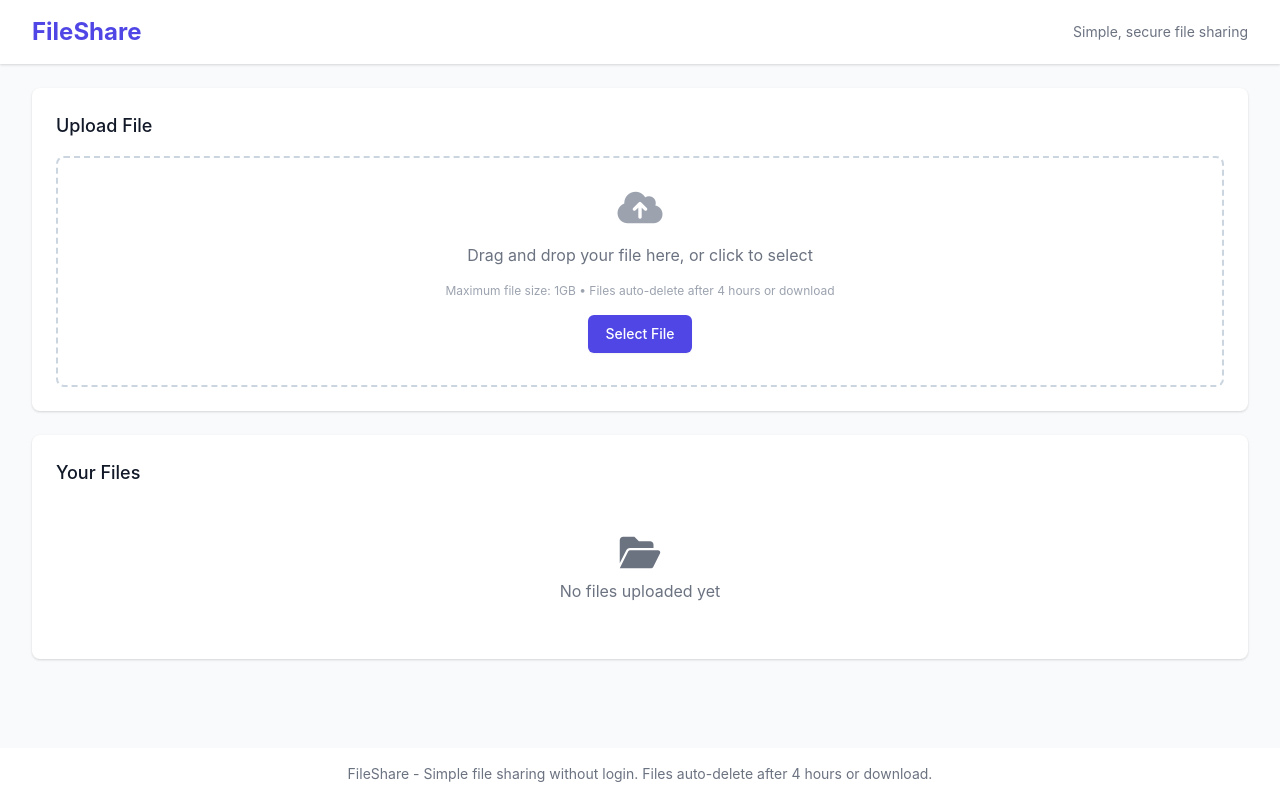
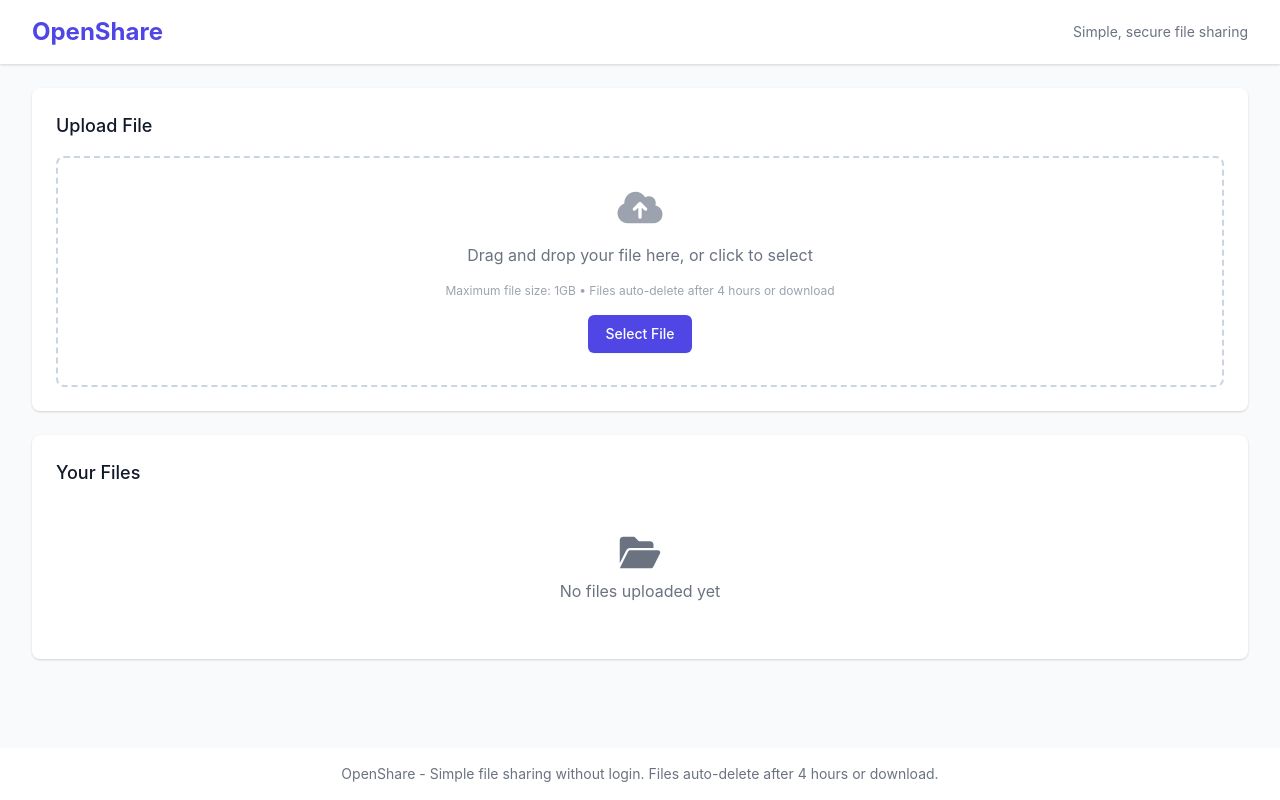
Before and after one commit to thisisjoyjacob/openshare, a plain HTML site: page public/index.html in a window 1280 px wide. Drawn offline with nearby package versions, Linux system fonts and the light colour scheme; no server answers.

Commit message:
OpenShare >> FileShare

```diff
--- a/public/index.html
+++ b/public/index.html
@@ -3,7 +3,7 @@
 <head>
     <meta charset="UTF-8">
     <meta name="viewport" content="width=device-width, initial-scale=1.0">
-    <title>FileShare - Simple File Sharing</title>
+    <title>OpenShare - Simple File Sharing</title>
     <link rel="stylesheet" href="https://cdn.jsdelivr.net/npm/tailwindcss@2.2.19/dist/tailwind.min.css">
     <link rel="stylesheet" href="https://cdnjs.cloudflare.com/ajax/libs/font-awesome/6.0.0-beta3/css/all.min.css">
     <style>
@@ -73,7 +73,7 @@
     <div class="min-h-screen flex flex-col">
         <header class="bg-white shadow">
             <div class="max-w-7xl mx-auto py-4 px-4 sm:px-6 lg:px-8 flex justify-between items-center">
-                <h1 class="text-2xl font-bold text-indigo-600">FileShare</h1>
+                <h1 class="text-2xl font-bold text-indigo-600">OpenShare</h1>
                 <p class="text-sm text-gray-500">Simple, secure file sharing</p>
             </div>
         </header>
@@ -156,7 +156,7 @@
         <footer class="bg-white">
             <div class="max-w-7xl mx-auto py-4 px-4 sm:px-6 lg:px-8">
                 <p class="text-center text-sm text-gray-500">
-                    FileShare - Simple file sharing without login. Files auto-delete after 4 hours or download.
+                    OpenShare - Simple file sharing without login. Files auto-delete after 4 hours or download.
                 </p>
             </div>
         </footer>
```
